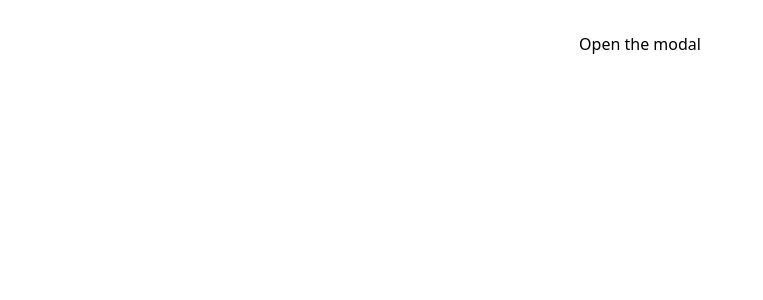
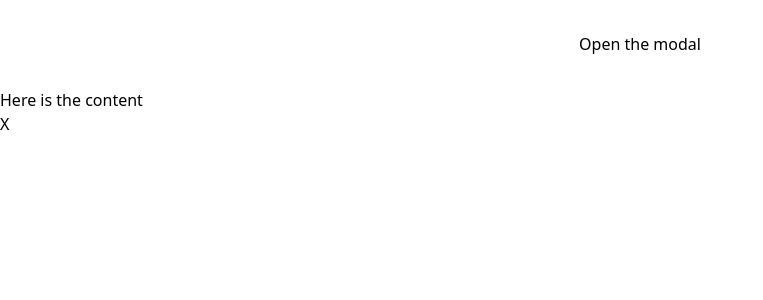
Before and after one commit to amadoudioubate/modal-window, a React (Vite) app: page / in a window 1280 px wide. Both pictures are taken after a click on the button "Open the modal". Shown: the top 300 px of the page, without its empty margins (0-763 px from the left). Built offline with nearby package versions, Linux system fonts and the light colour scheme.

Commit message:
✨ F01: ButtonModal > ContentModal > Add function closeModal

```diff
--- a/src/Components/ButtonModal.jsx
+++ b/src/Components/ButtonModal.jsx
@@ -1,10 +1,18 @@
 import React, {useState} from 'react'
+import { createPortal } from 'react-dom'
+import ContentModal from './ContentModal'
 
 export default function ButtonModal() {
     const [showModal, setShowModal] = useState(false)
   return (
-    <button onClick={() => setShowModal(true)}>
-        Open the modal
-    </button>
+    <>
+        <button onClick={() => setShowModal(true)}>
+            Open the modal
+        </button>
+        { showModal &&
+            createPortal(<ContentModal closeModal = {() => setShowModal(false)}/>, document.body)
+        }
+    </>
+
   )
 }
--- /dev/null
+++ b/src/Components/ContentModal.jsx
@@ -0,0 +1,12 @@
+import React from 'react'
+
+export default function ContentModal({ closeModal }) {
+  return (
+    <div onClick={closeModal}>
+        <div>
+            <p>Here is the content</p>
+            <button onClick={closeModal}>X</button>
+        </div>
+    </div>
+  )
+}
```
